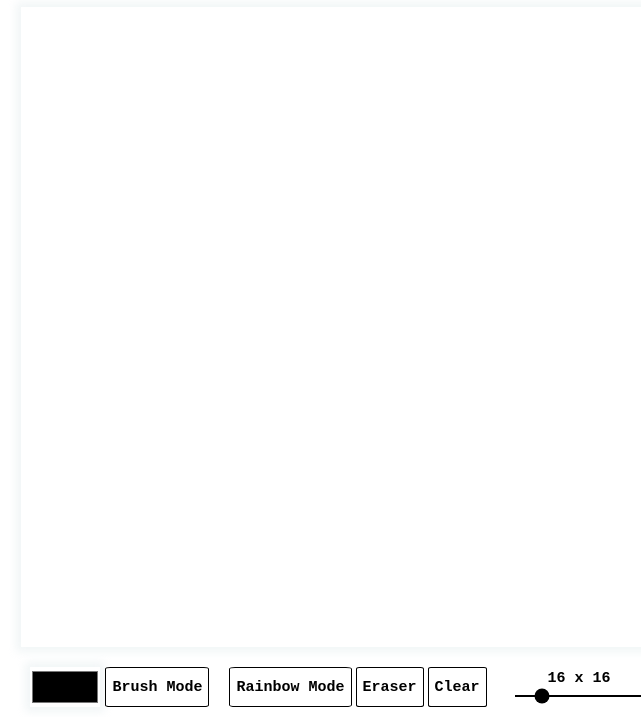
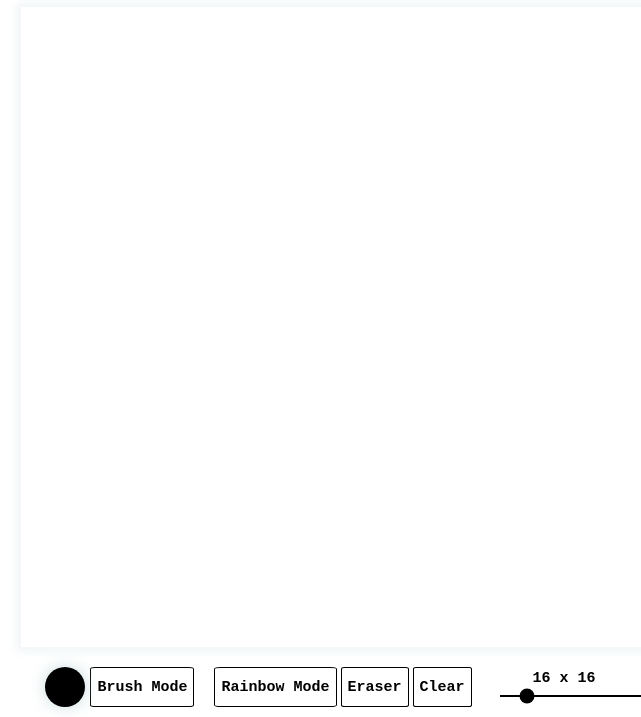
Before and after one commit to Deshawn-JnBaptiste/etch-a-sketch, a plain HTML site: page index.html in a window 1280 px wide. Shown: the part 83-800 px from the top of the page, without its empty margins (299-940 px from the left). Drawn offline with Linux system fonts and the light colour scheme.

Commit message:
Make the colour picker a circle and give it a shadow

```diff
--- a/styles.css
+++ b/styles.css
@@ -54,15 +54,24 @@ h1 {
 }
 
 #colourPicker {
-    width: 70px;
+    width: 40px;
     height: 40px;
     border: none;
     padding: 0;
+    background: none;
+    margin-right: 5px;
+    filter: drop-shadow(0 0 8px rgba(190, 212, 216, 0.8));
+}
+
+#colourPicker::-webkit-color-swatch-wrapper {
+    padding: 0;
+}
+
+#colourPicker::-webkit-color-swatch {
     border: none;
-    background: none;
-    box-shadow: 0px 0px 8px 5px rgba(190, 212, 216, 0.2);
-    margin-right: 5px;
+    border-radius: 50%;
 }
+
 
 #gridSizeContainer{
     display: flex;
```
